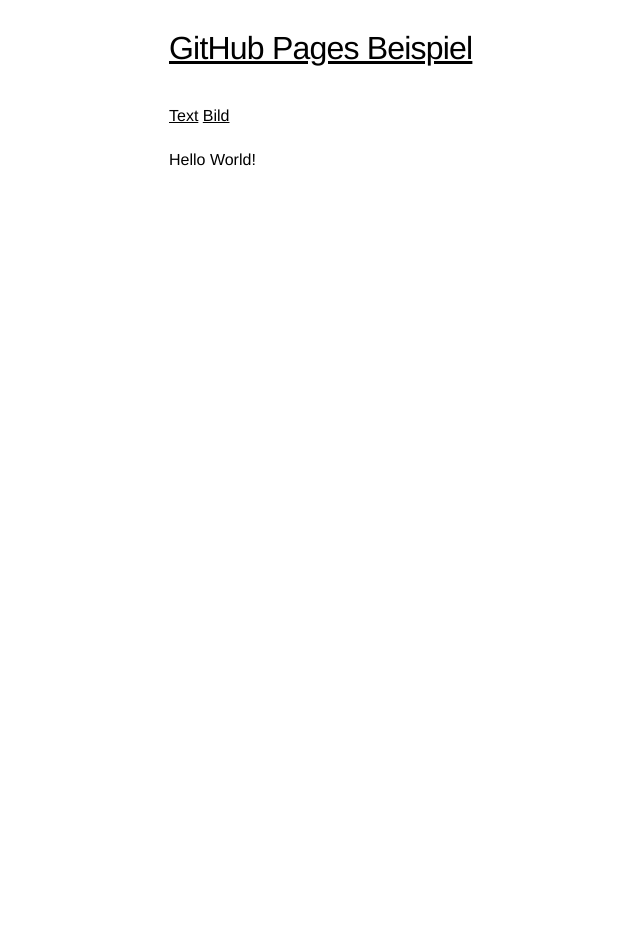
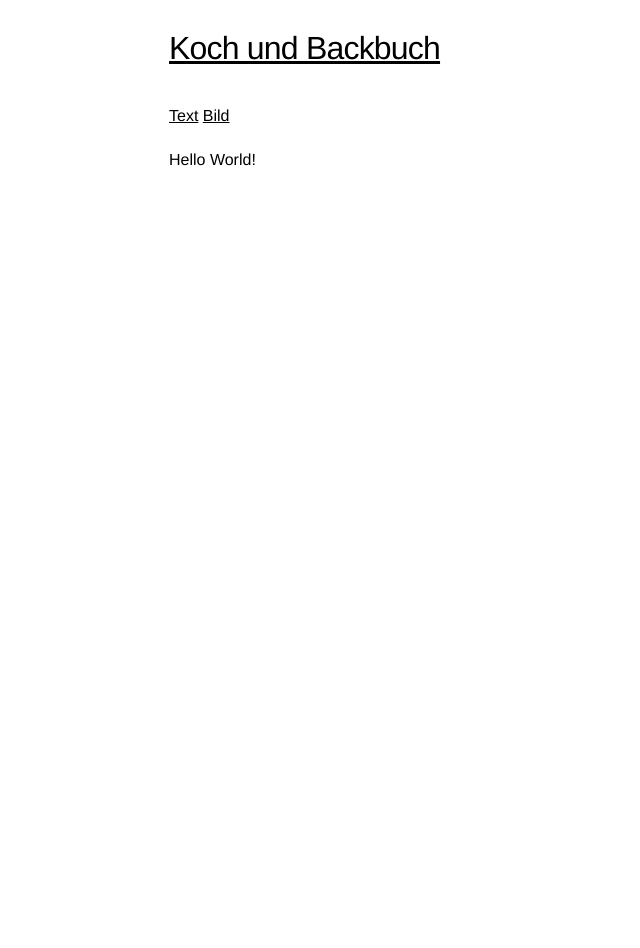
Before and after one commit to 2309Dev/2309Dev.github.io, a Jekyll site: the page built from index.md, in a window 1280 px wide. Shown: the whole page, without its empty margins (9-649 px from the left). Built offline with Jekyll 4.4.1, drawn with Linux system fonts in a browser that asks for light colours; our own code applies the rules of GitHub Pages for plain Markdown files.

Commit message:
Update _config.yml

```diff
--- a/_config.yml
+++ b/_config.yml
@@ -1,4 +1,5 @@
-title: GitHub Pages Beispiel
+title: Koch und Backbuch
 sass:
         sass_dir: _sass
         style: compressed
+        theme: jekyll-theme-hacker
```
